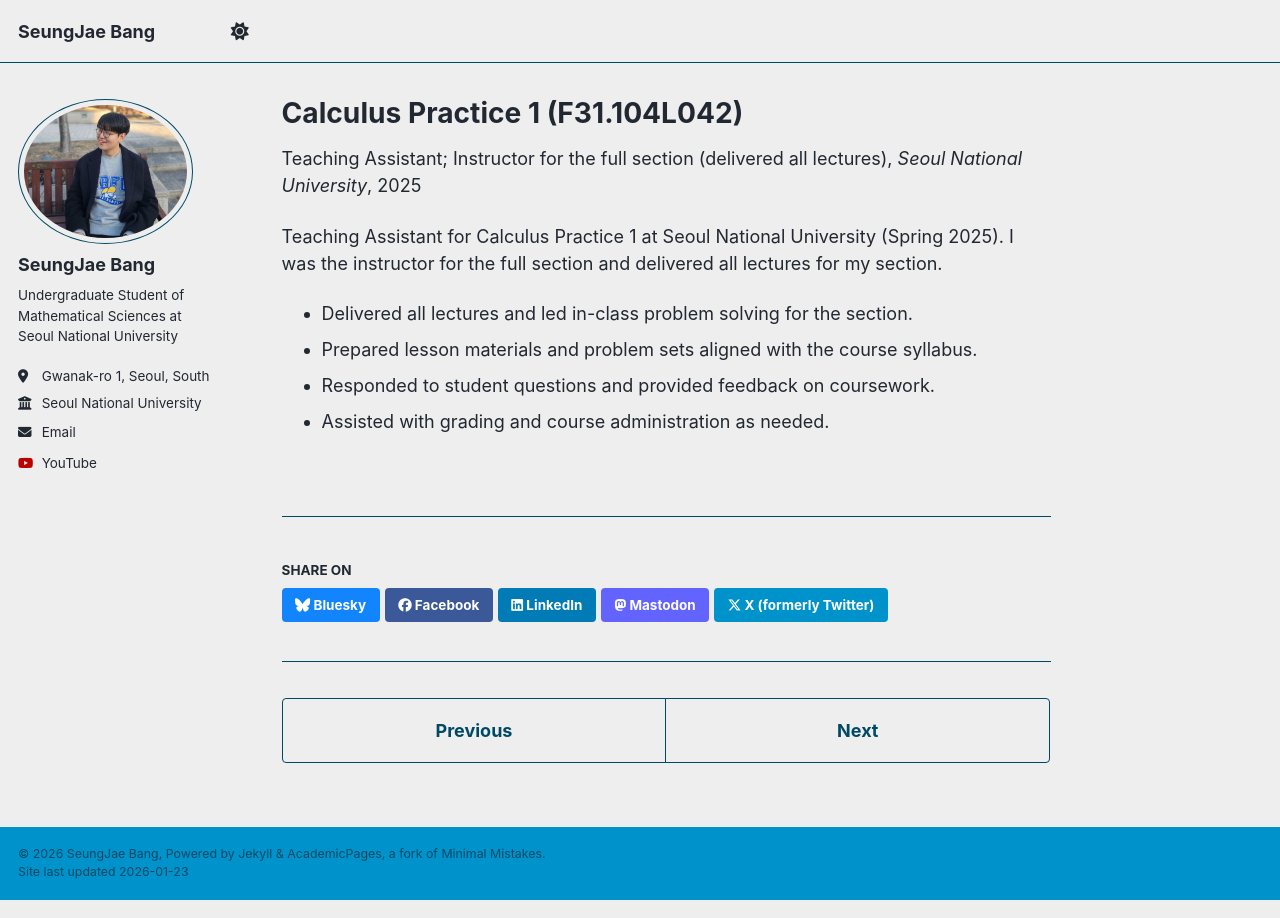
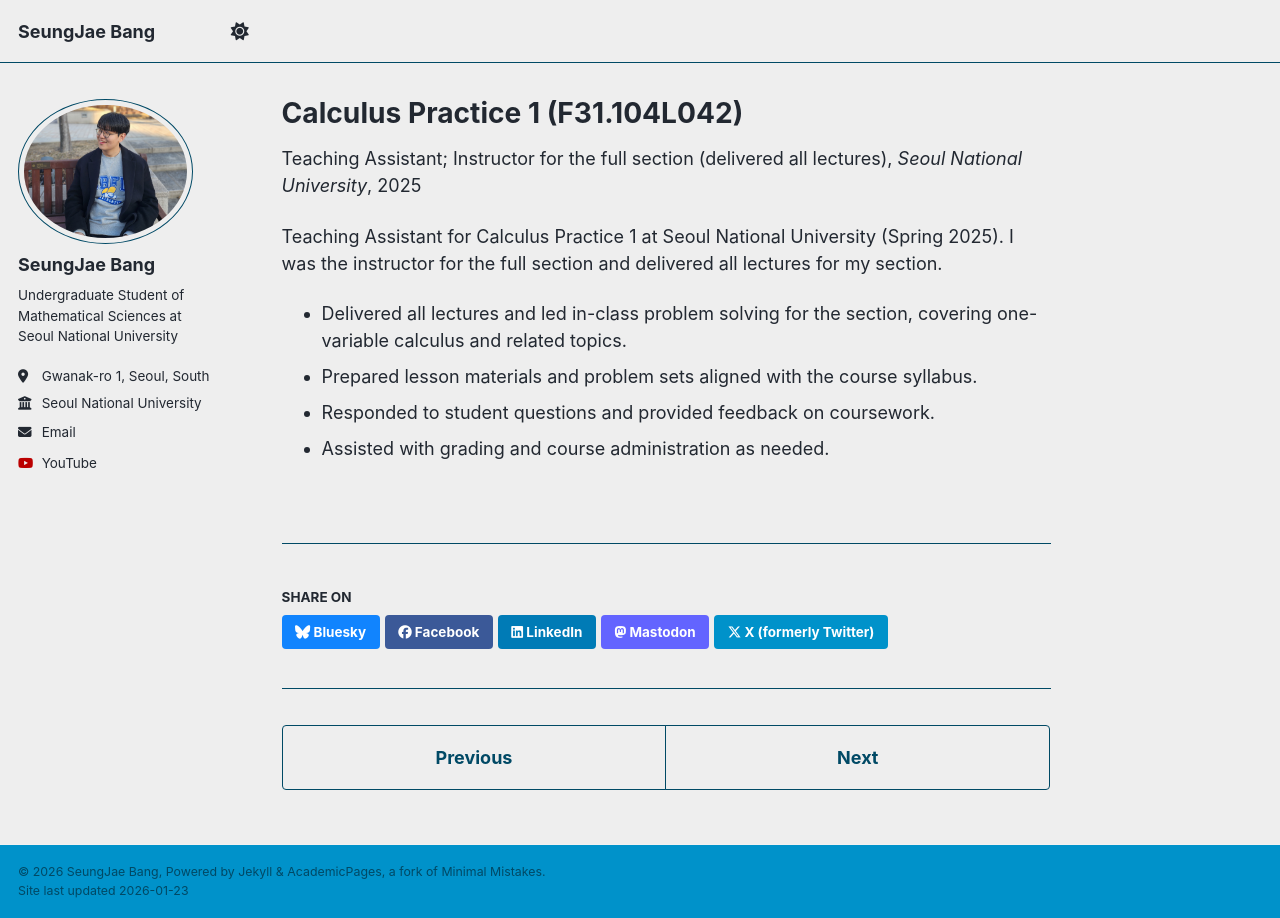
Before and after one commit to jae-s-bang/jae-s-bang.github.io, a Jekyll site: the page built from _teaching/2025-spring-calp1.md, in a window 1280 px wide. Built offline with Jekyll 4.4.1, drawn with Linux system fonts in a browser that asks for light colours; a script bundle is joined from its source files by our own code; library files that are not in the unit come from our copies.

Commit message:
Update 2025-spring-calp1.md

```diff
--- a/_teaching/2025-spring-calp1.md
+++ b/_teaching/2025-spring-calp1.md
@@ -10,7 +10,7 @@ location: "Seoul, South Korea"
 
 Teaching Assistant for Calculus Practice 1 at Seoul National University (Spring 2025). I was the instructor for the full section and delivered all lectures for my section.
 
-- Delivered all lectures and led in-class problem solving for the section.
+- Delivered all lectures and led in-class problem solving for the section, covering one-variable calculus and related topics.
 - Prepared lesson materials and problem sets aligned with the course syllabus.
 - Responded to student questions and provided feedback on coursework.
 - Assisted with grading and course administration as needed.
```
